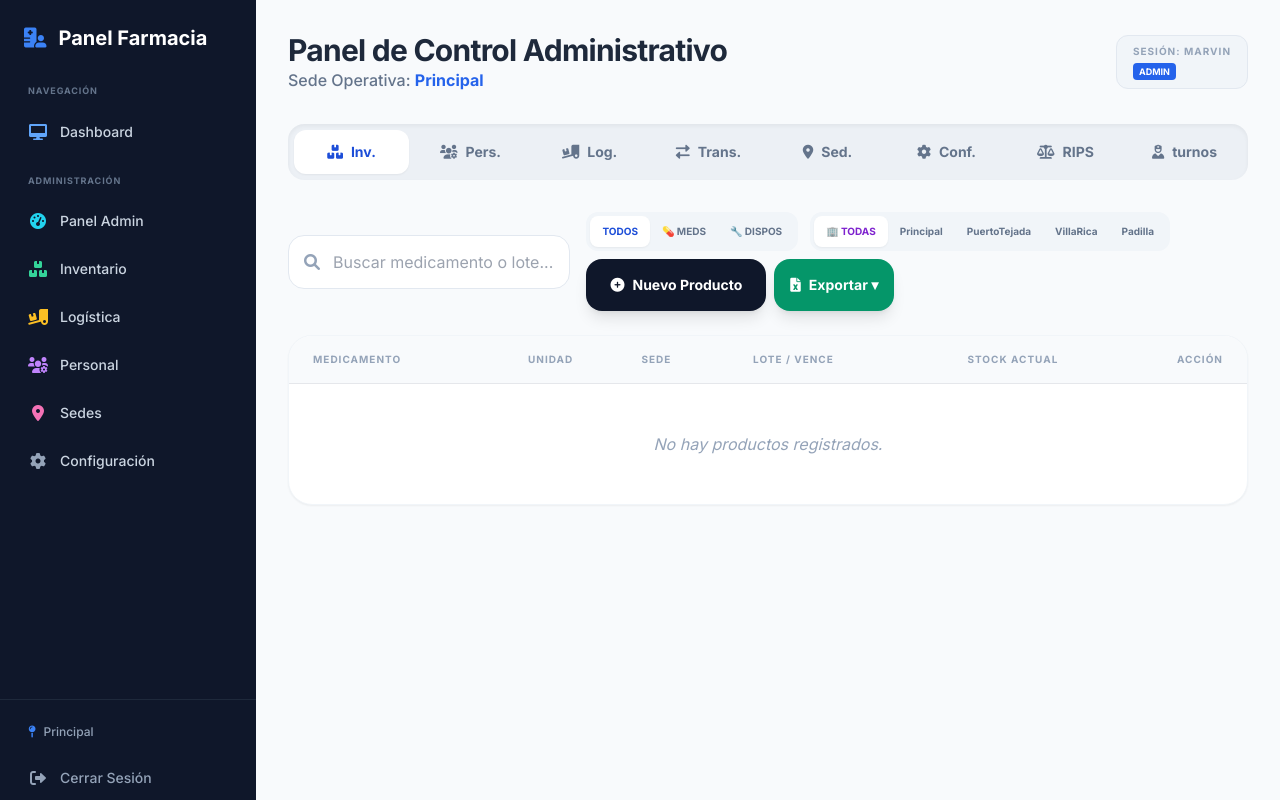
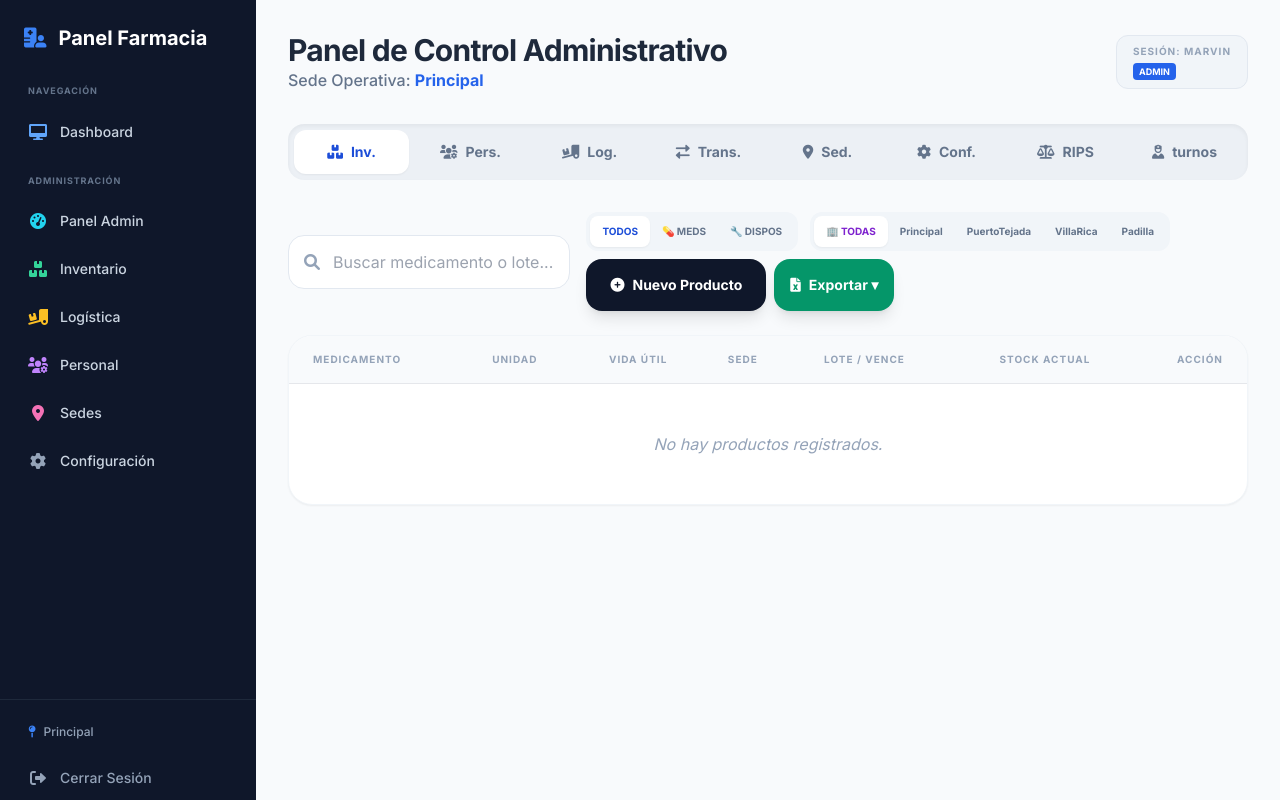
Before and after one commit to MaBanguero/kardex, a Django app: page /kardex/admin-kardex/ in a window 1280 px wide. Run offline with Django 5.2, Linux system fonts and the light colour scheme; a user stored in the database is signed in; data comes from the database, SQL or seed files in the repository; data that the repository does not hold is empty; some libraries are stand-ins or nearby versions.

Commit message:
feat: mostrar vida útil en kardex (admin, dashboard enfermera, vista móvil)

```diff
--- a/kardex/templates/kardex/admin_dashboard.html
+++ b/kardex/templates/kardex/admin_dashboard.html
@@ -128,6 +128,7 @@
                         <tr>
                             <th class="px-4 md:px-6 py-4">Medicamento</th>
                             <th class="px-4 md:px-6 py-4 text-center">Unidad</th>
+                            <th class="px-4 md:px-6 py-4 text-center">Vida Útil</th>
                             <th class="px-4 md:px-6 py-4">Sede</th>
                             <th class="px-4 md:px-6 py-4">Lote / Vence</th>
                             <th class="px-4 md:px-6 py-4 text-center">Stock Actual</th>
@@ -420,7 +421,7 @@
             .catch(err => {
                 console.error('cargarTablaAdmin:', err);
                 const body = document.getElementById('admin-table-body');
-                if (body) body.innerHTML = '<tr><td colspan="6" class="p-12 text-center text-red-400 italic">Error al cargar: ' + err.message + '</td></tr>';
+                if (body) body.innerHTML = '<tr><td colspan="7" class="p-12 text-center text-red-400 italic">Error al cargar: ' + err.message + '</td></tr>';
             });
     }
 
@@ -430,7 +431,7 @@
         let htmlAlertas = '';
 
         if(!items.length) {
-            body.innerHTML = '<tr><td colspan="6" class="p-12 text-center text-slate-400 italic">No hay productos registrados.</td></tr>';
+            body.innerHTML = '<tr><td colspan="7" class="p-12 text-center text-slate-400 italic">No hay productos registrados.</td></tr>';
             alertasContainer.innerHTML = '';
             return;
         }
@@ -490,6 +491,9 @@
                     </td>
                     <td class="px-6 py-5 text-center">
                         <span class="text-[10px] font-bold bg-blue-50 text-blue-700 px-2.5 py-1 rounded border border-blue-100">${i.unidad_medida || '—'}</span>
+                    </td>
+                    <td class="px-6 py-5 text-center">
+                        <span class="text-[10px] font-bold bg-orange-50 text-orange-700 px-2.5 py-1 rounded border border-orange-200">${i.vida_util || '—'}</span>
                     </td>
                     <td class="px-6 py-5">
                         <span class="text-[10px] font-bold bg-purple-50 text-purple-700 px-2.5 py-1 rounded border border-purple-100 whitespace-nowrap">
--- a/kardex/templates/kardex/components/vista_inventario.html
+++ b/kardex/templates/kardex/components/vista_inventario.html
@@ -24,6 +24,7 @@
                     <tr>
                         <th class="px-6 py-5">Medicamento</th>
                         <th class="px-6 py-4 text-center">Unidad</th>
+                        <th class="px-6 py-4 text-center">Vida Útil</th>
                         <th class="px-6 py-4">Lote / Vencimiento</th>
                         <th class="px-6 py-4 text-center">Stock</th>
                         <th class="px-6 py-4 text-right">Acciones</th>
```
Also changed, not shown: kardex/templates/kardex/components/scripts_spa.html (+5 -3 lines).
